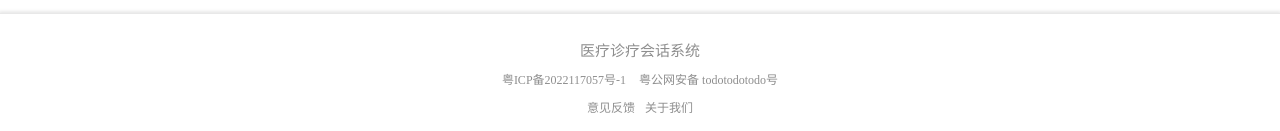
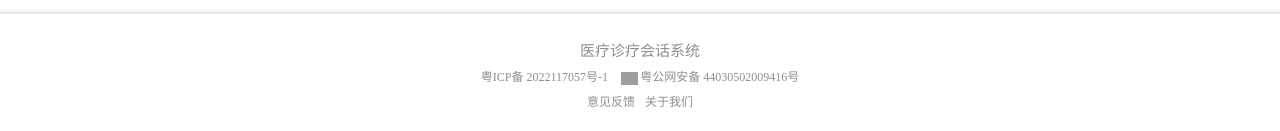
Before and after one commit to medical-hitsz/medical-hitsz-web, a Vue app: page /login in a window 1280 px wide. Shown: the part 789-920 px from the top of the page. Built offline with nearby package versions, Linux system fonts and the light colour scheme; grey boxes are pictures that could not be loaded.

Commit message:
feat: beian

```diff
--- a/src/components/MyFooter.vue
+++ b/src/components/MyFooter.vue
@@ -1,4 +1,6 @@
-<script setup lang="ts"></script>
+<script setup lang="ts">
+import { BeianUrl } from "@/constants/url";
+</script>
 
 <template>
   <footer class="my-footer">
@@ -7,10 +9,14 @@
     </div>
     <div class="my-footer-text">
       <a href="https://beian.miit.gov.cn" target="_blank">
-        粤ICP备2022117057号-1
+        粤ICP备 2022117057号-1
       </a>
-      <a href="https://beian.miit.gov.cn" target="_blank">
-        粤公网安备 todotodotodo号
+      <a
+        href="http://www.beian.gov.cn/portal/registerSystemInfo?recordcode=44030502009416"
+        target="_blank"
+      >
+        <img :src="BeianUrl" class="my-footer-text-icon" />
+        <span>粤公网安备 44030502009416号</span>
       </a>
     </div>
     <div class="my-footer-text">
@@ -46,7 +52,13 @@
     font-size: 15px;
   }
   .my-footer-text {
+    line-height: 15px;
     font-size: 12px;
+    .my-footer-text-icon {
+      height: 13px;
+      margin-right: 2px;
+      vertical-align: middle;
+    }
   }
 }
 </style>
--- a/src/constants/url.ts
+++ b/src/constants/url.ts
@@ -9,3 +9,6 @@ export const LogoPngUrl =
 
 export const LogoSUrl =
   "https://medical-hitsz-1303960674.cos.ap-guangzhou.myqcloud.com/common/logoS.jpg";
+
+export const BeianUrl =
+  "https://medical-hitsz-1303960674.cos.ap-guangzhou.myqcloud.com/common/beian.png";
```
